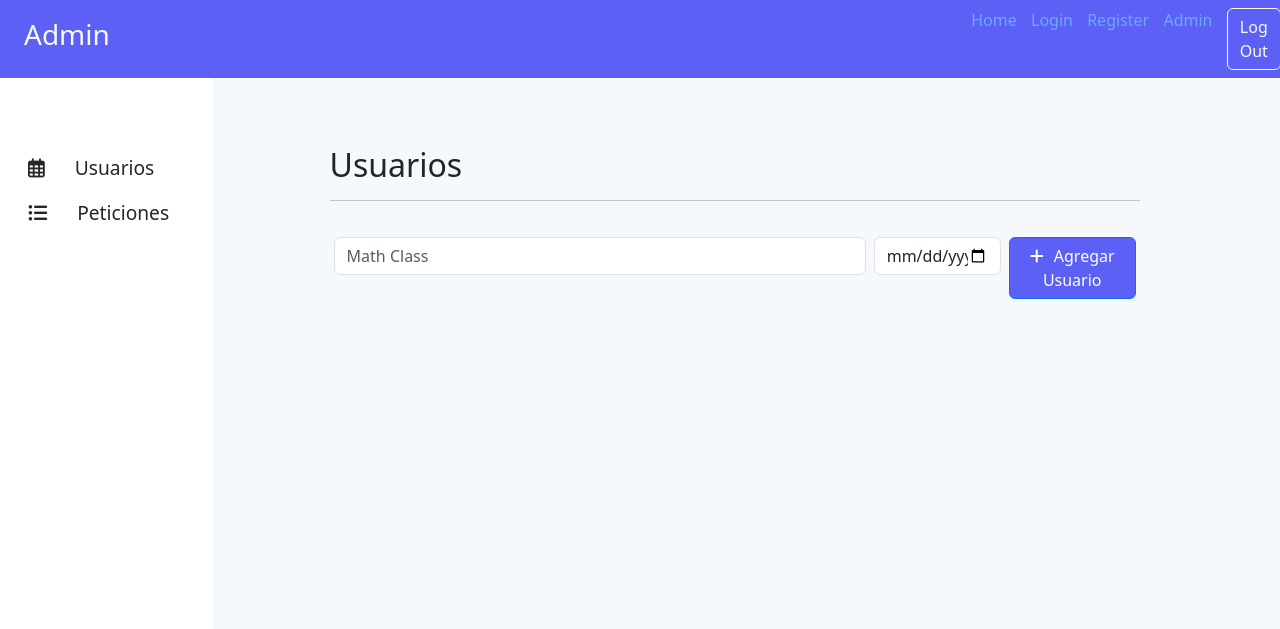
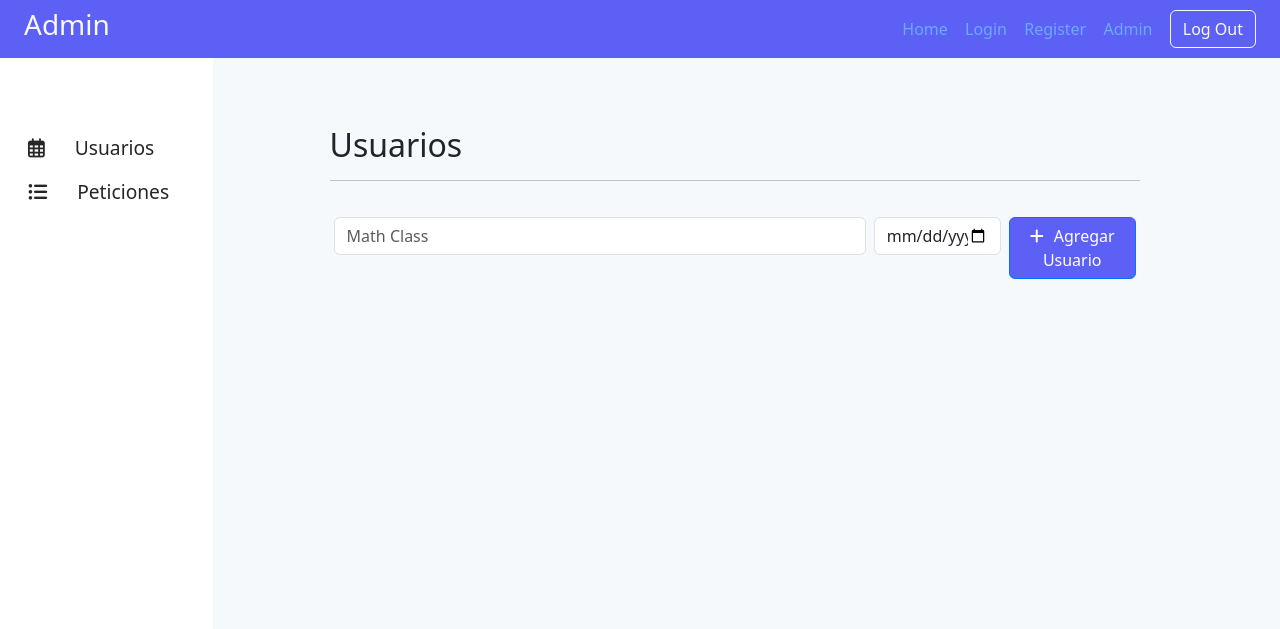
Before and after one commit to chrisbmx20/sistema-permiso-computadora, a website: page public/admin.html in a window 1280 px wide. Drawn offline with nearby package versions, Linux system fonts and the light colour scheme.

Commit message:
primer commit

```diff
--- a/public/admin.html
+++ b/public/admin.html
@@ -13,19 +13,16 @@
     <header>
         <nav class="navbar bg-purple justify-content-between px-4" data-bs-theme="dark">
             <h3 class="text-light">Admin</h3>
-            <ul class="main-menu">
+            <div class="menu-container">
+                <ul class="nav flexing">
+                    <li class="padding"><a href="./index.html">Home</a></li>
+                    <li class="padding"><a href="./login.html">Login</a></li>
+                    <li class="padding"><a href="./register.html">Register</a></li>
+                    <li class="padding"><a href="./admin.html">Admin</a></li>
+                  </ul>
 
-            </ul>
-            <ul class="nav flexing">
-
-                <li class="padding"><a href="./index.html">Home</a></li>
-                <li class="padding"><a href="./login.html">Login</a></li>
-                <li class="padding"><a href="./register.html">Register</a></li>
-                <li class="padding"><a href="./admin.html">Admin</a></li>
-                <li class="nav-item">
-                    <button type="button" class="btn btn-outline-light">Log Out</button>
-                </li>
-              </ul>
+                  <button type="button" class="btn btn-outline-light">Log Out</button>
+            </div>
           </nav>
     </header>
 
--- a/public/css/styles.css
+++ b/public/css/styles.css
@@ -274,9 +274,19 @@ a {
 .padding{
     padding-right: 5%;
 }
+
+.menu-container{
+    width: 35%;
+    display: flex;
+    flex-direction: row;
+}
+
 .flexing{
     display: flex;
     flex-wrap: nowrap;
+    align-items: center;
+    width: 80%;
+    justify-content: flex-end;
 }
 
 @media only screen and (max-width:600px){
```
